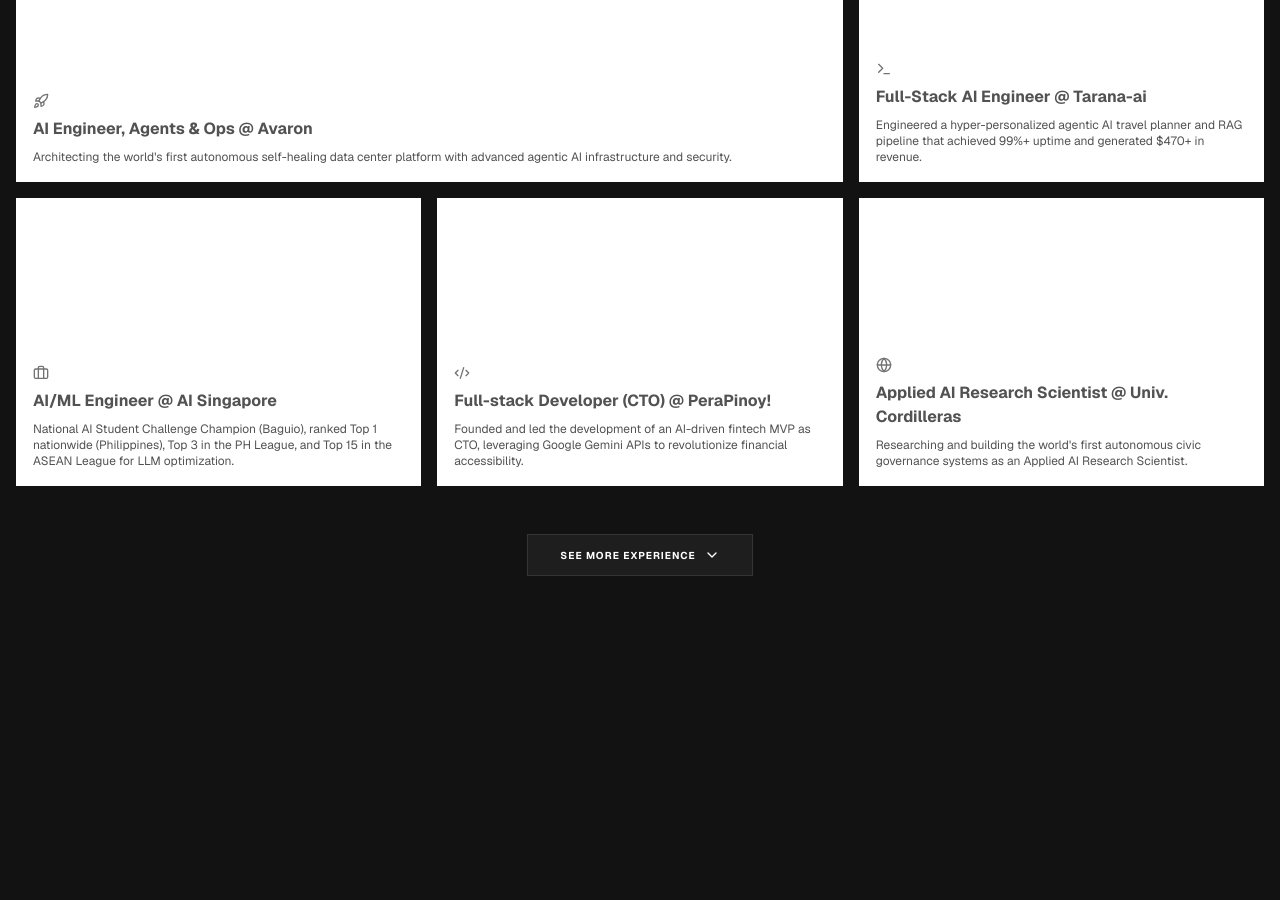
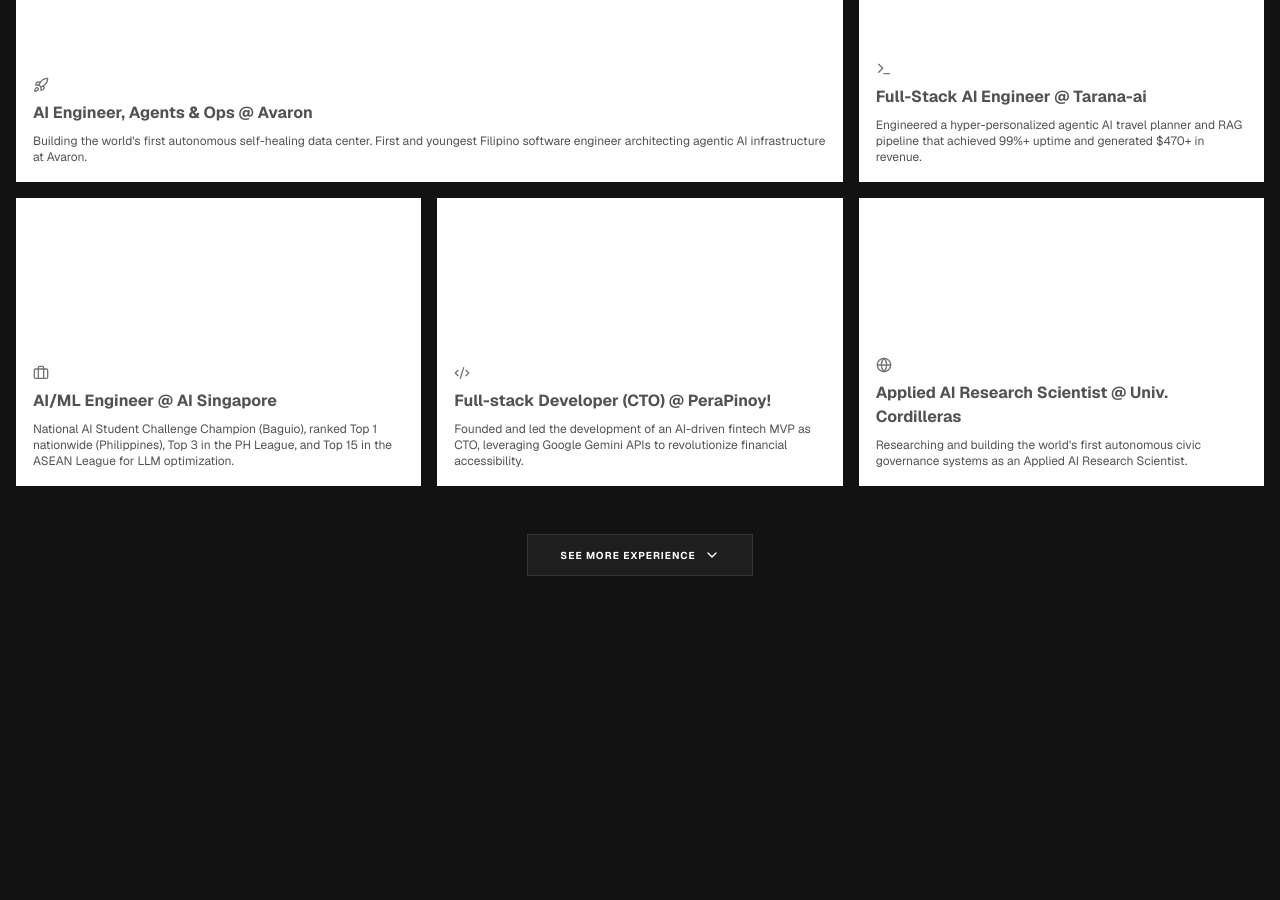
Before and after one commit to donyelqt/donielearys, a Next.js app: page / in a window 1280 px wide. Shown: the part 2940-3840 px from the top of the page. Built offline with nearby package versions, Linux system fonts and the light colour scheme.

Commit message:
feat(experience): update Avaron role description
Update the description for the Avaron experience to highlight personal
achievements and specific technical focus.

```diff
--- a/src/components/sections/Experience.tsx
+++ b/src/components/sections/Experience.tsx
@@ -11,7 +11,7 @@ const experiences = [
     company: "Avaron",
     location: "Atlanta, GA (Remote)",
     date: "2026 - Present",
-    description: "Architecting the world's first autonomous self-healing data center platform with advanced agentic AI infrastructure and security.",
+    description: "Building the world's first autonomous self-healing data center. First and youngest Filipino software engineer architecting agentic AI infrastructure at Avaron.",
     icon: <Rocket className="h-4 w-4 text-neutral-500" />,
     className: "md:col-span-2",
   },
```
